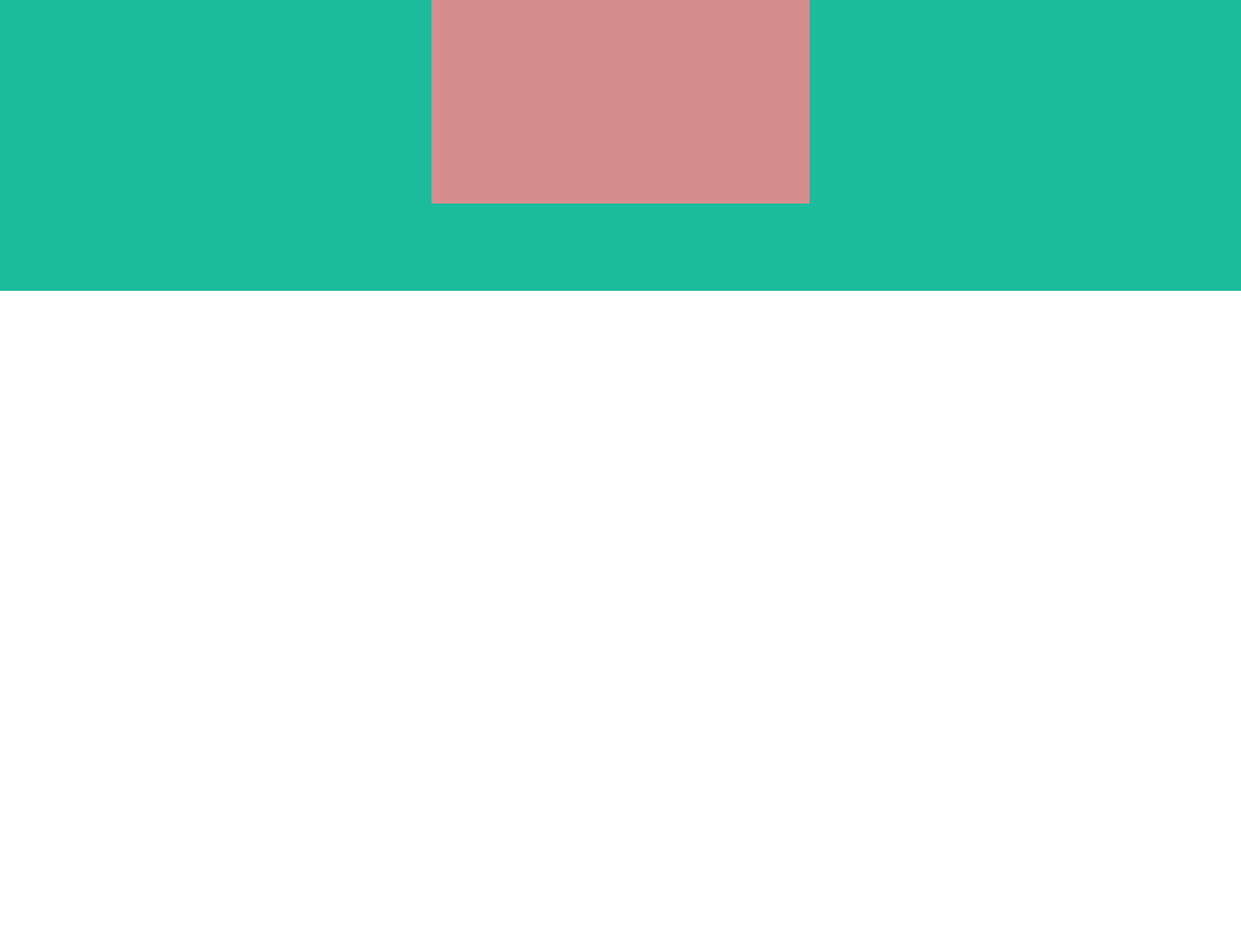
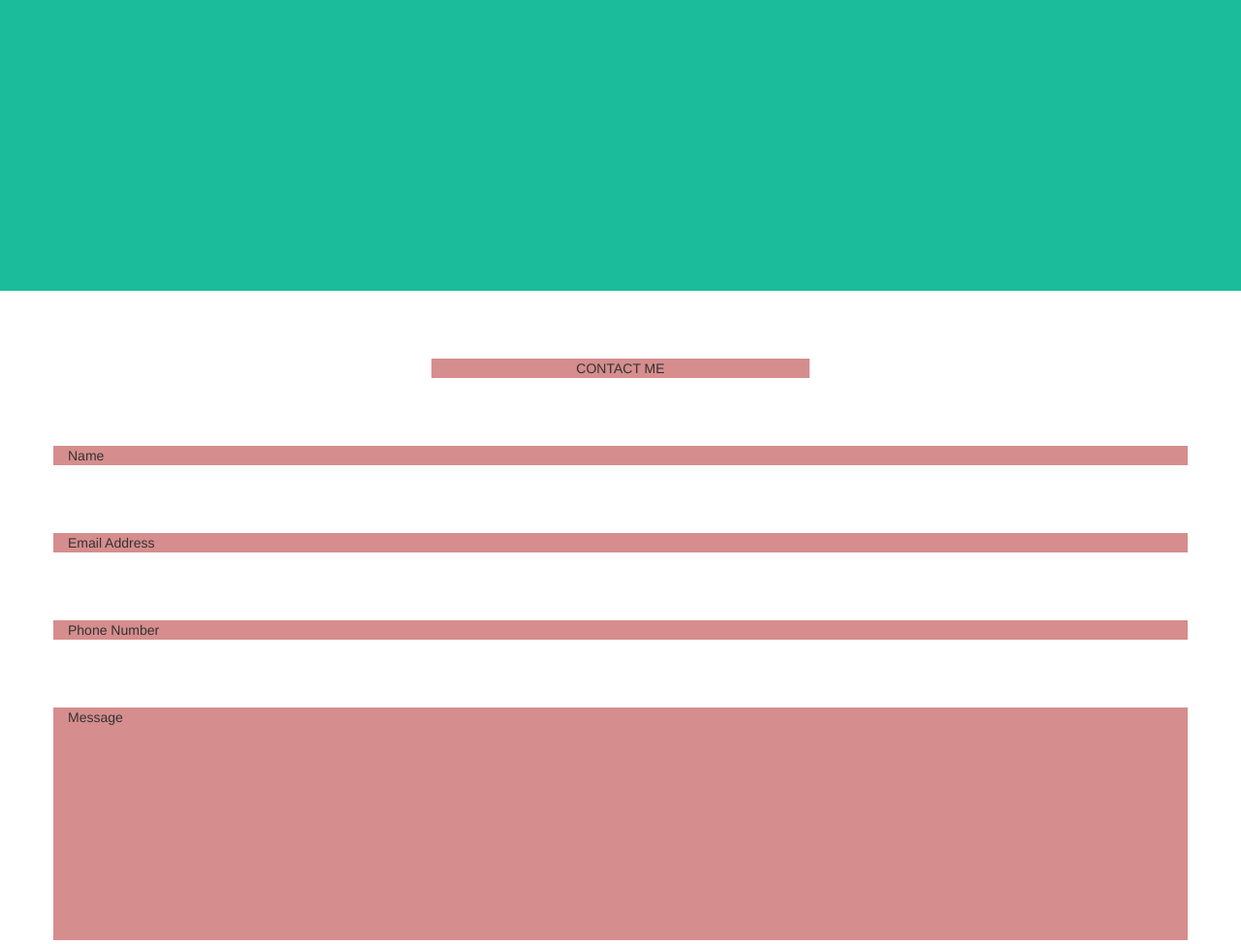
Before and after one commit to PierGiulioMinetti/html-css-bootstrap-freelancer, a plain HTML site: page index.html in a window 1280 px wide. Shown: the part 1825-2799 px from the top of the page at 97% size. Before the commit the page ends 2125 px from the top, so only its background shows below. Drawn offline with nearby package versions, Linux system fonts and the light colour scheme.

Commit message:
Section Three

```diff
--- a/css/style.css
+++ b/css/style.css
@@ -9,6 +9,10 @@
 .marg-top {
     margin-top: 70px;
     text-align: center;
+}
+
+.align-left {
+    text-align: left;
 }
 
 
@@ -30,16 +34,19 @@
 }
 
 .box-hero {
-    height: 450px;
+    /* height: 450px; */
 }
 
 
 /* <!-- SECTION TWO PORTFOLIO --> */
 
-.section-two-portfolio-hero-container {
+.hero-white-container {
     height: 100vh;
     background-color: #fff;
 }
 
 
 /* <!-- SECTION THREE - GREEN CONTAINER 2 --> */
+
+
+/* <!-- SECTION FOUR - CONTACT ME --> */
--- a/index.html
+++ b/index.html
@@ -43,10 +43,11 @@
 
     <!-- SECTION TWO PORTFOLIO-->
 
-    <div class="section-two-portfolio-hero-container">
+    <div class="hero-white-container">
         <div class="container">
             <div class="row">
-                <div class="col-xs-8 col-xs-offset-2 marg-top back-col">
+                <div class="col-xs-8 col-xs-offset-2 col-lg-4
+                col-lg-offset-4 marg-top back-col">
                     PORTFOLIO
                 </div>
             </div>
@@ -93,6 +94,34 @@
         </div>
     </div>
 
+    <!-- SECTION FOUR - CONTACT ME -->
+
+    <div class="hero-white-container">
+        <div class="container">
+            <div class="row">
+                <div class="col-xs-8 col-xs-offset-2 col-lg-4
+                col-lg-offset-4 marg-top back-col">
+                    CONTACT ME
+                </div>
+                <div class="col-xs-12 marg-top back-col align-left">
+                    Name
+                </div>
+                <div class="col-xs-12 marg-top back-col align-left">
+                    Email Address
+                </div>
+                <div class="col-xs-12 marg-top back-col align-left">
+                    Phone Number
+                </div>
+                <div class="col-xs-12 marg-top back-col align-left">
+                    Message
+                    <br><br><br><br><br><br><br><br><br><br><br><br>
+                </div>
+                <div class="col-xs-12 marg-top back-col align-left">
+                    Send
+                </div>
+            </div>
+        </div>
+    </div>
 </body>
 
 </html>
```
